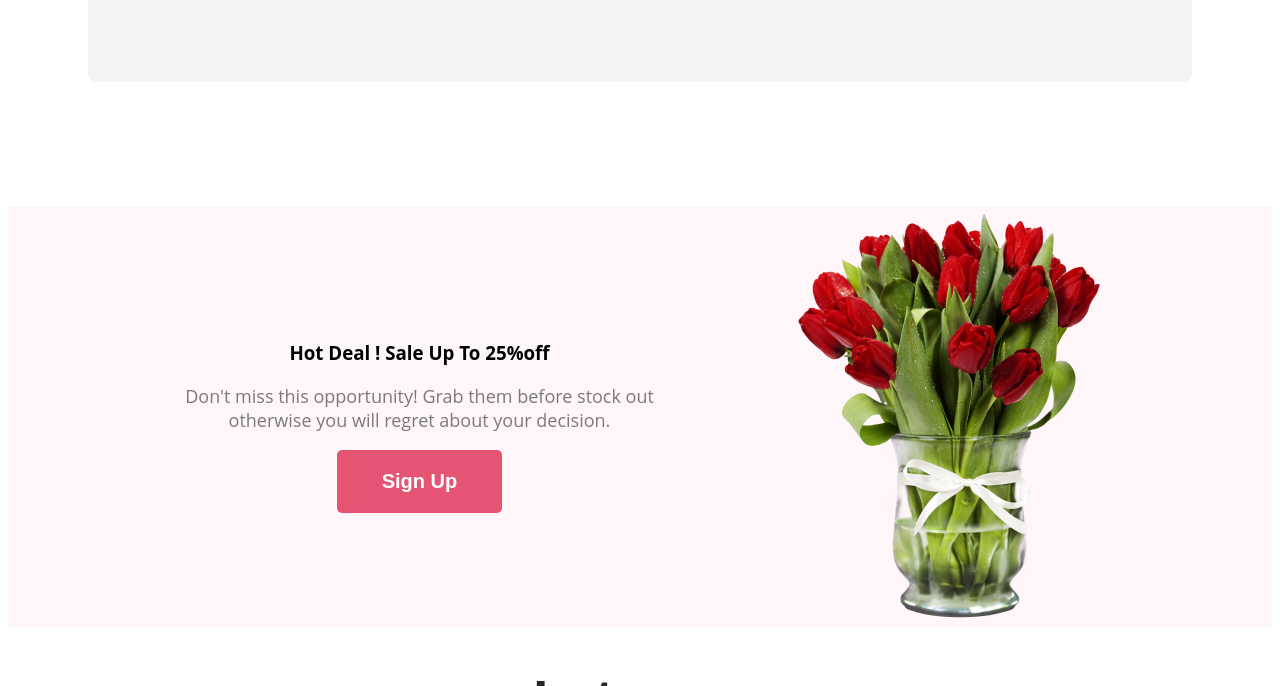
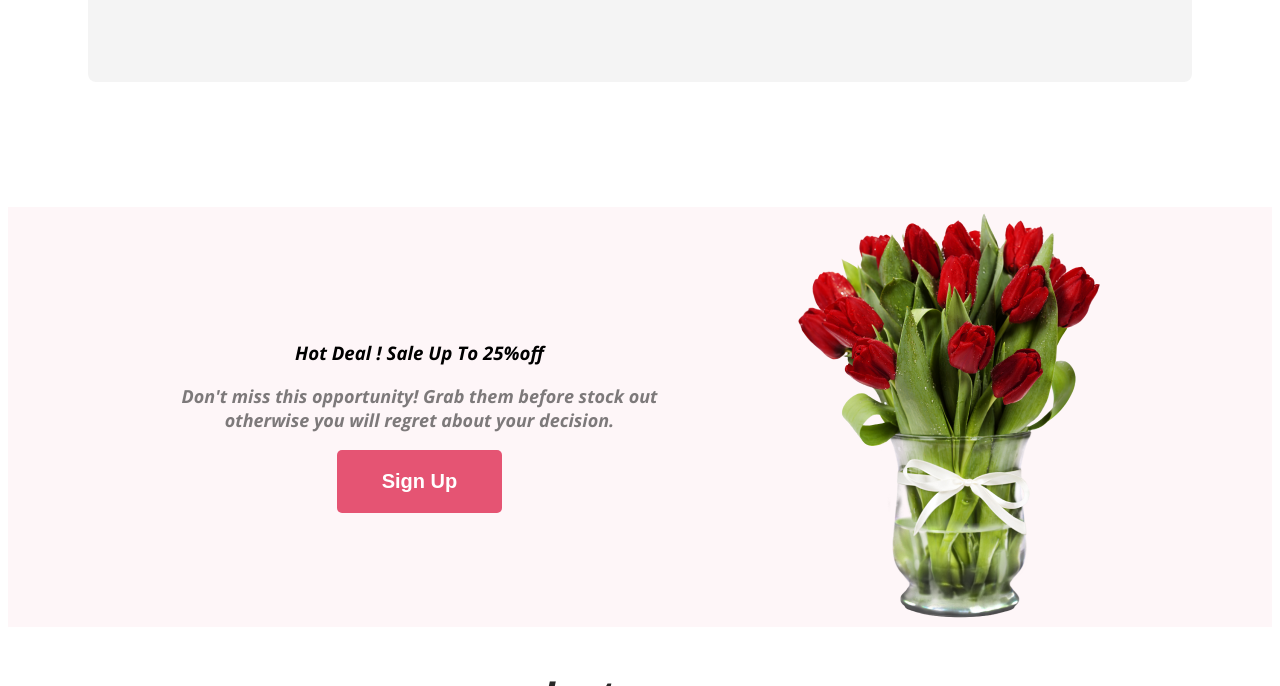
Before and after one commit to shaker09/onlineflowershop, a plain HTML site: page index.html in a window 1280 px wide. Shown: the part 2114-2800 px from the top of the page. Drawn offline with nearby package versions, Linux system fonts and the light colour scheme.

Commit message:
again fonts added

```diff
--- a/index.html
+++ b/index.html
@@ -6,7 +6,9 @@
     <title>Online Flower Shop</title>
     <link rel="preconnect" href="https://fonts.googleapis.com">
     <link rel="preconnect" href="https://fonts.gstatic.com" crossorigin>
-    <link href="https://fonts.googleapis.com/css2?family=Lato:ital,wght@0,700;0,900;1,400&display=swap" rel="stylesheet">
+    <link rel="preconnect" href="https://fonts.googleapis.com">
+    <link rel="preconnect" href="https://fonts.gstatic.com" crossorigin>
+    <link href="https://fonts.googleapis.com/css2?family=Lato:ital,wght@0,700;0,900;1,400&family=Open+Sans:ital,wght@1,700&display=swap" rel="stylesheet">
 
 
     <link rel="stylesheet" href="styles/flowershop.css">
```
